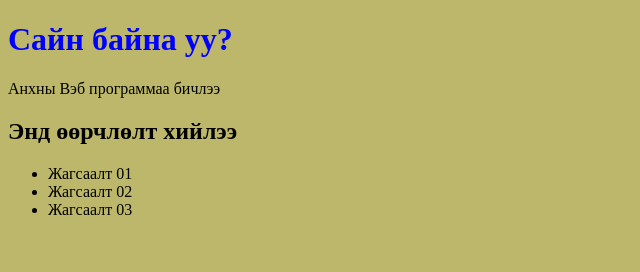
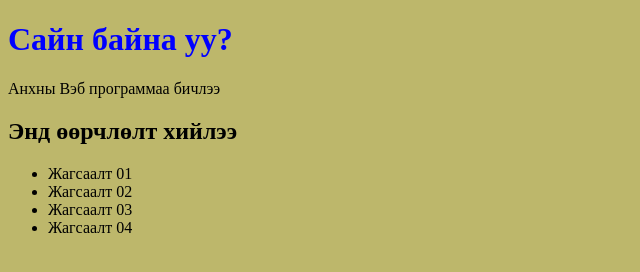
Before and after one commit to tbuyandelger/myProject, a plain HTML site: page index.html in a window 1280 px wide. Shown: the whole page, without its empty margins (0-640 px from the left). Drawn offline with Linux system fonts and the light colour scheme.

Commit message:
uurchlult hiisen

```diff
--- a/index.html
+++ b/index.html
@@ -14,6 +14,7 @@
       <li>Жагсаалт 01</li>
       <li>Жагсаалт 02</li>
       <li>Жагсаалт 03</li>
+      <li>Жагсаалт 04</li>
     </ul>
   </body>
 </html>
```
